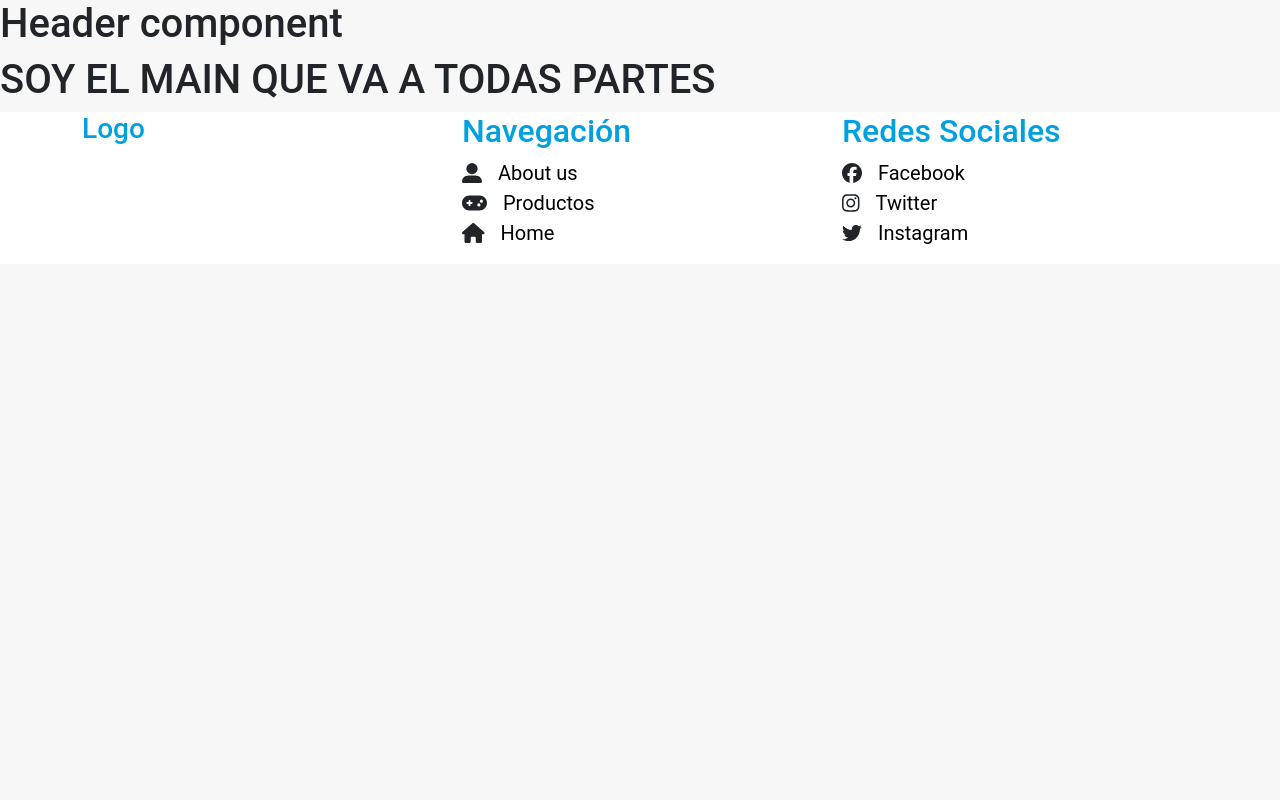
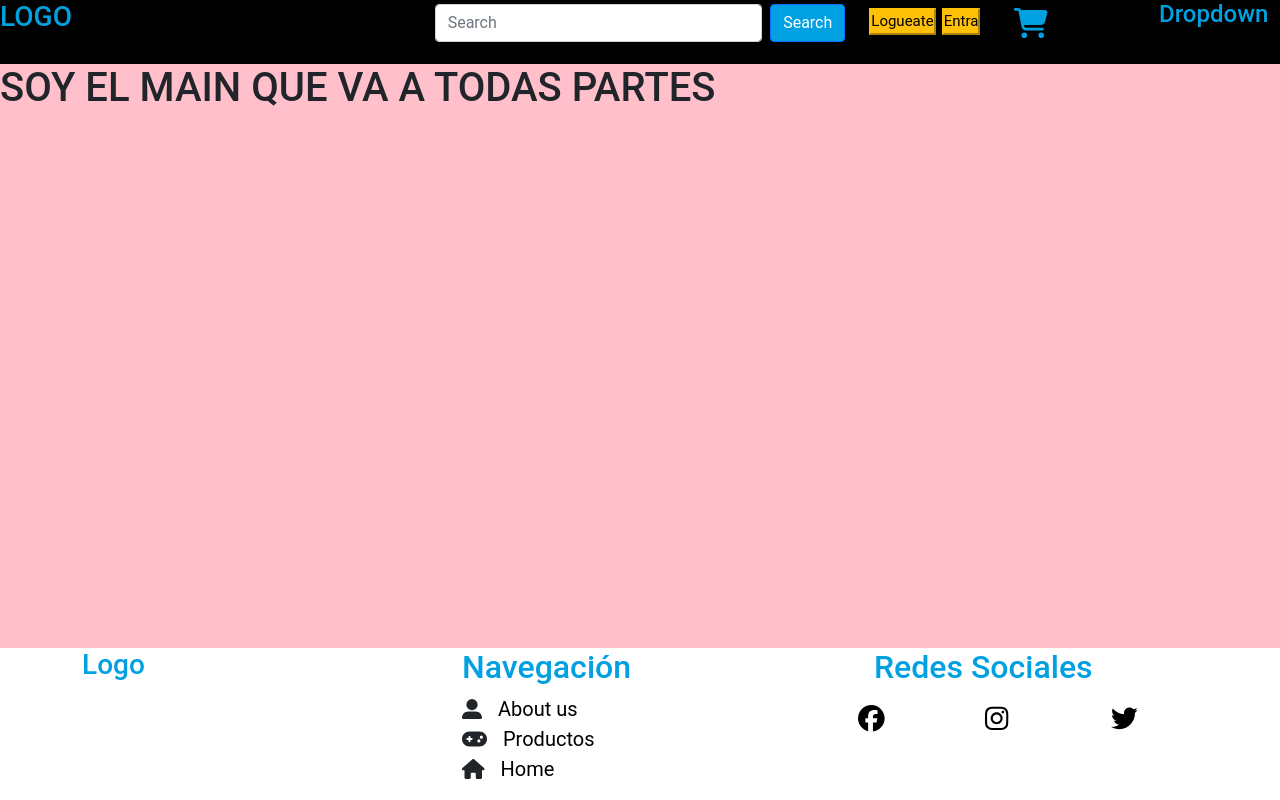
Before and after one commit to Kolke19/E-commerce, a React (Create React App) app: page / in a window 1280 px wide. Built offline with nearby package versions, Linux system fonts and the light colour scheme.

Commit message:
changes-header-nav

```diff
--- a/src/Apps.css
+++ b/src/Apps.css
@@ -5,5 +5,11 @@
     font-family: "Roboto";
 }
 body {
-    background-color: #f7f7f7;
+    background-color: pink;
 }
+
+/* .page-container{
+    display: flex;
+    flex-direction: column;
+    min-height: 100vh;
+} */
--- a/src/components/Footer.css
+++ b/src/components/Footer.css
@@ -5,9 +5,15 @@
 
 .main-footer{
     background-color: #ffffff;
-    max-width: 100vw;
+    /* max-width: 100vw; */
     font-family: Roboto;
     font-size: 20px;
+
+    position: absolute;
+    left: 0;
+    bottom: 0;
+    right: 0;
+
 }
 .lists-styles li a{
     margin-left: 1rem;
@@ -17,3 +23,8 @@
 .footerColumns {
     color: #00a0e1;
 }
+.footerColumnsThird {
+    padding-bottom: 10px;
+    margin-left: 2rem;
+    color: #00a0e1;
+}
--- a/src/components/Footer.js
+++ b/src/components/Footer.js
@@ -6,15 +6,18 @@ import {Nav, NavLink } from 'react-bootstrap';
 
 import { Link } from 'react-router-dom';
 //Importacion de dependencias fontAwesome
-
 import { FontAwesomeIcon } from '@fortawesome/react-fontawesome';
 import { faFacebook, faTwitter, faInstagram } from '@fortawesome/free-brands-svg-icons';
 import { faHouse, faGamepad} from '@fortawesome/free-solid-svg-icons'
 import { faUserAlt} from '@fortawesome/free-solid-svg-icons'
+
+
+
 const Footer = () => {
   return (
     <>
-    <div className='main-footer '>
+    <footer>
+    <div className='main-footer'>
     <div className='container ' >
     <div className='row d-flex align-items-between'  >
         <div className='col-md-4 col-sm-4 '>
@@ -24,25 +27,30 @@ const Footer = () => {
             <h2 className='footerColumns'>Navegación</h2>
             <nav>
             <ul className='list-unstyled lists-styles' >
-                <li><FontAwesomeIcon icon={faUserAlt}/><Link to='/about-us'>About us</Link></li>
-                <li><FontAwesomeIcon icon={faGamepad}/><Link to='/products'>Productos</Link></li>
-                <li><FontAwesomeIcon icon={faHouse}/><Link to='/'>Home</Link></li>
+                <li><FontAwesomeIcon icon={faUserAlt} size="1x"/><Link to='/about-us'>About us</Link></li>
+                <li><FontAwesomeIcon icon={faGamepad}size="1x"/><Link to='/products'>Productos</Link></li>
+                <li><FontAwesomeIcon icon={faHouse} size="1x"/><Link to='/'>Home</Link></li>
             </ul>
             </nav>
         </div>
         <div className='col-md-4 col-sm-4'>
-            <h2 className='footerColumns'>Redes Sociales</h2>
-            <nav>
-            <ul className='list-unstyled lists-styles'>
-                <li><FontAwesomeIcon icon={faFacebook}/><Link to='https://www.facebook.com/'>Facebook</Link></li>
-                <li><FontAwesomeIcon icon={faInstagram}/><Link to='https://twitter.com/'>Twitter</Link></li>
-                <li><FontAwesomeIcon icon={faTwitter}/><Link to='https://www.instagram.com/'>Instagram</Link></li>
-            </ul>
-            </nav>
+            <h2 className='footerColumnsThird'>Redes Sociales</h2>
+            <div className='row '>
+                 <div className='col-md-4  list-unstyled lists-styles'>
+                    <li><Link to='https://www.facebook.com/'><FontAwesomeIcon icon={faFacebook} size="lg"/></Link></li>
+                 </div>
+                 <div className='col-md-4  list-unstyled lists-styles'>
+                    <li><Link to='https://www.facebook.com/'><FontAwesomeIcon icon={faInstagram} size="lg"/></Link></li>
+                 </div>
+                 <div className='col-md-4  list-unstyled lists-styles'>
+                    <li><Link to='https://www.facebook.com/'><FontAwesomeIcon icon={faTwitter} size="lg"/></Link></li>
+                 </div>
+            </div>
         </div>
     </div>
     </div>
     </div>
+    </footer>
     </>
   )
 }
--- /dev/null
+++ b/src/components/Header.css
@@ -0,0 +1,16 @@
+.header-container {
+    /* width: 100%; */
+    background-color: #000000;
+    color: #00a0e1;
+    height: auto;
+    min-height: 4rem;
+    font-size: 15px;
+}
+
+.button-styles {
+    background-color: #00a0e1 !important;
+
+}
+/* .last-row-container {
+    padding-right: 0.5rem !important ;
+} */
--- a/src/components/Header.js
+++ b/src/components/Header.js
@@ -1,9 +1,48 @@
 import React from 'react'
-
+import './Header.css'
+import { FontAwesomeIcon } from '@fortawesome/react-fontawesome';
+import { faCartShopping} from '@fortawesome/free-solid-svg-icons'
+//importaciones de componentes de bootstrap
+import Form from 'react-bootstrap/Form';
+import Button from 'react-bootstrap/Button';
 const Header = () => {
   return (
     <>
-    <h1>Header component</h1>
+      <header className='header-container'>
+      <div className='row'>
+        <div className='col-sm-4 col-md-4 col-xl-4'>
+          <h3>LOGO </h3>
+        </div>
+        <div className='col-sm-4 col-md-4 col-xl-4 pt-1'>
+            <Form className="d-flex ">
+            <Form.Control
+              type="search"
+              placeholder="Search"
+              className="me-2"
+              aria-label="Search"
+            />
+            <Button className='button-styles'>Search</Button>
+          </Form>
+        </div>
+        <div className='col-sm-4 col-md-4 col-xl-4'>
+          <div className='row last-row-container'>
+            <div className='col-2 pt-2'>
+              <button className='btn-warning'>Logueate</button>
+            </div>
+            <div className='col-2 pt-2'>
+              <button className='btn-warning '>Entra</button>
+            </div>
+            <div className='col-4 pt-2'>
+              <FontAwesomeIcon icon={faCartShopping} size='2x'/>
+            </div>
+            <div className='col-1'>
+              <h4>Dropdown </h4>
+            </div>
+          </div>
+        </div>
+      </div>
+
+    </header>
     </>
   )
 }
--- a/src/components/layout/Layout.js
+++ b/src/components/layout/Layout.js
@@ -4,7 +4,7 @@ import Footer from '../Footer'
 const Layout = ({children}) => {
   return (
     <>
-    <Header/>
+    <Header />
     <main >{children}</main>
     <Footer/>
     </>
```
